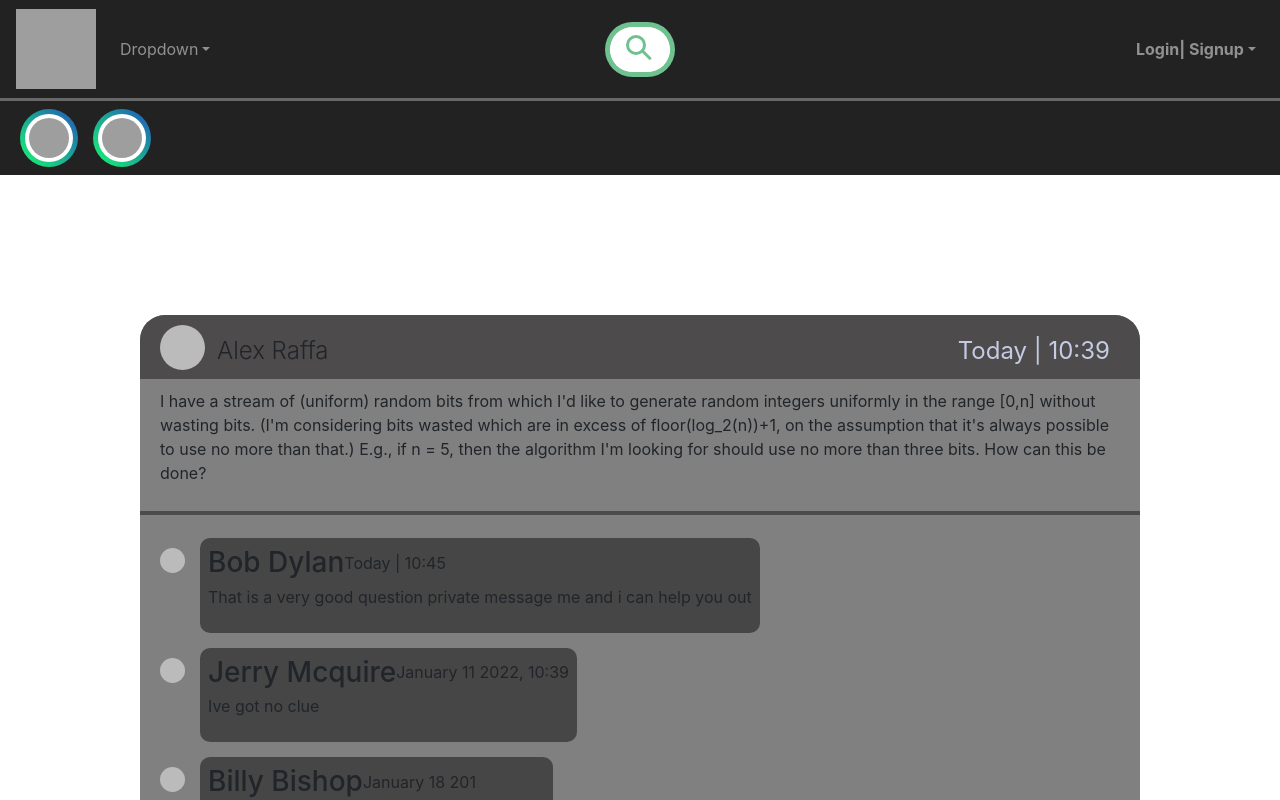
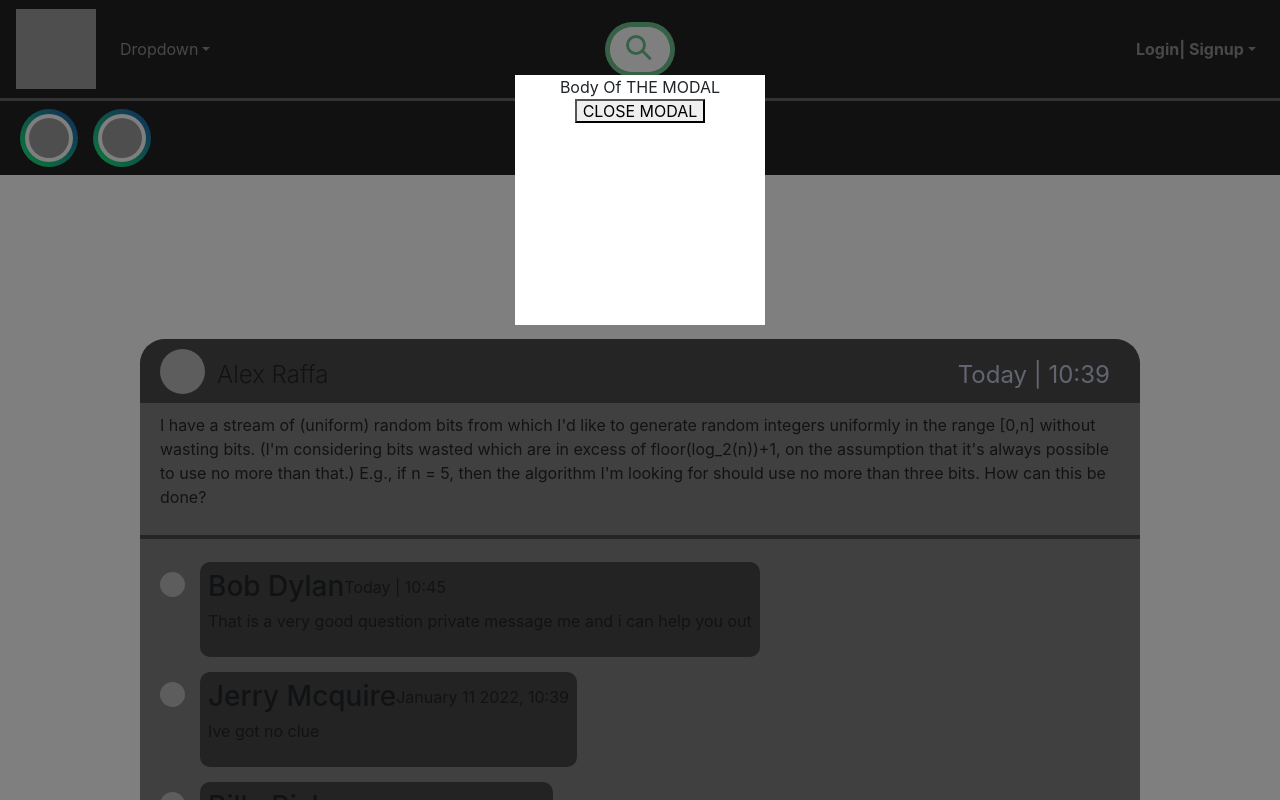
Before and after one commit to Dev-s-Den/Devs-Den, a React (Create React App) app in the folder Client/: page / in a window 1280 px wide. Shown: the top 800 px of the page. Built offline with nearby package versions, Linux system fonts and the light colour scheme; grey boxes are pictures that could not be loaded.

Commit message:
simple pop up modal

```diff
--- a/Client/src/App.js
+++ b/Client/src/App.js
@@ -18,12 +18,15 @@ function App() {
   // Helper functions
   // const changeValue = newValue => { setValue(newValue) };
 
+  const [showModal, setShowModal] = useState("false")
+
   return (
     <div className="App">
       <NavBar value={value} setValue={setValue} />
       <ForumNavBar></ForumNavBar>
+      <button onClick = {() => setShowModal(true)}> Show Modal </button>
       <Post />
-      <Chat/>
+      <Chat show={showModal} closeModal={() => setShowModal(false)}/>
     </div>
   );
 }
--- a/Client/src/components/Chat.jsx
+++ b/Client/src/components/Chat.jsx
@@ -1,9 +1,21 @@
 import React from "react"
 
-export default function Chat() {
+import "./Styles/Chat.scss"
+
+export default function Chat(props) {
+
+
+
   return(
-    <div>
-      hello
+    <div className={`modal-chat-exterior ${props.show ? 'show': ''}`} onClick={props.closeModal}>
+
+      <div className="modal-chat-body" onClick={e => e.stopPropagation()}>
+        Body Of THE MODAL
+        <div className="modal-chat-footer">
+          <button onClick={props.closeModal}>CLOSE MODAL</button>
+        </div>
+      </div>
+
     </div>
   )
 }
--- a/Client/src/components/Styles/Chat.scss
+++ b/Client/src/components/Styles/Chat.scss
@@ -0,0 +1,32 @@
+.modal-chat-exterior {
+  position: fixed;
+  left:0;
+  top:0;
+  right:0;
+  bottom: 0;
+  background-color: rgba(0,0,0,0.5);
+  display:flex;
+  flex-direction: column;
+  align-items: center;
+  justify-content: center;
+  opacity: 0;
+  transition: all 0.3s ease-in-out;
+  pointer-events: none;
+}
+.modal-chat-exterior.show {
+  opacity: 1;
+  pointer-events:visible;
+}
+
+.modal-chat-body{
+  background-color: white;
+  width: 250px;
+  height:250px;
+  transform: translateY(-200px);
+  transition: all 0.3s ease-in-out;
+}
+
+
+.modal.show .modal-chat-body{
+  transform: translateY(0);
+}
```
